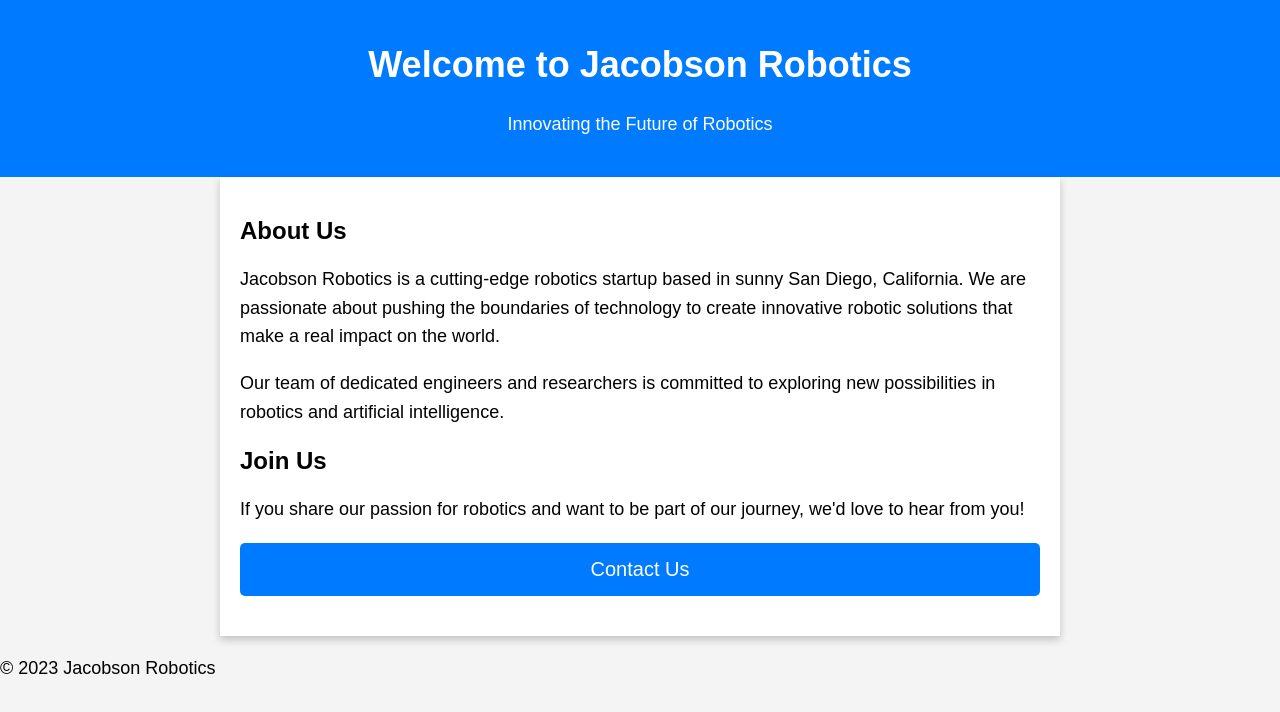
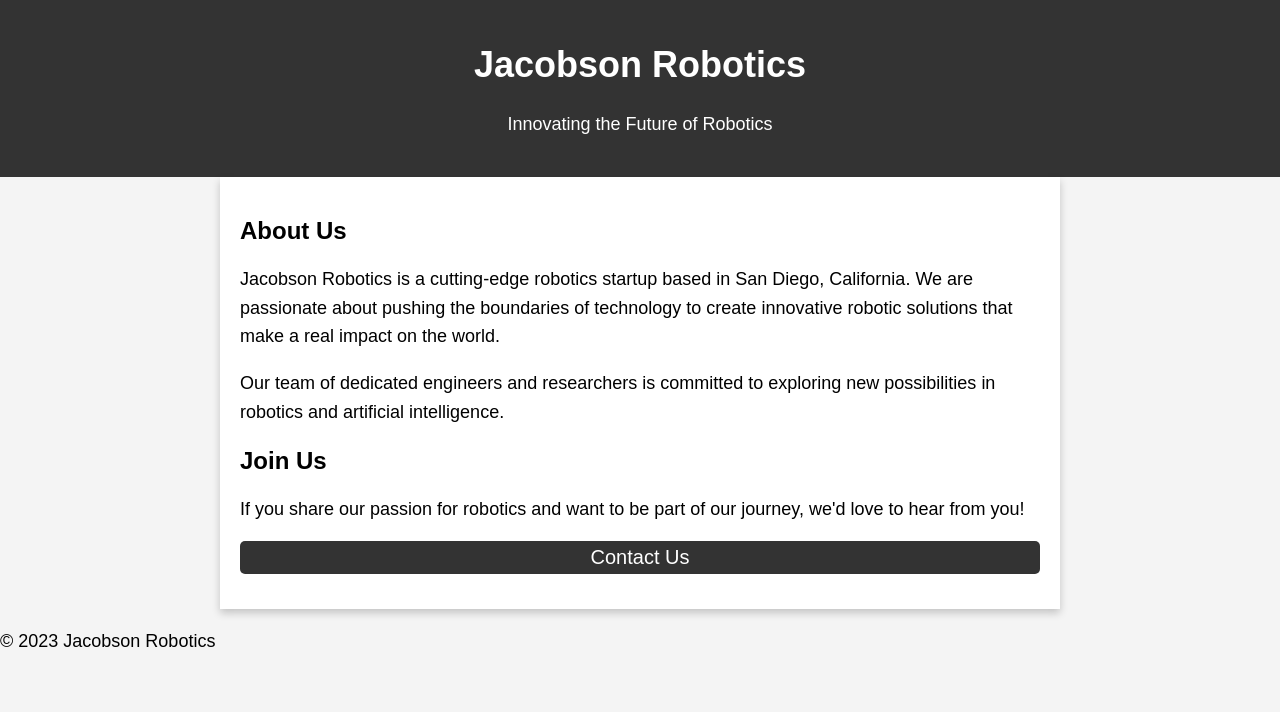
Before and after one commit to JacobsonRobotics/JacobsonRobotics.github.io, a plain HTML site: page index.html in a window 1280 px wide. Drawn offline with Linux system fonts and the light colour scheme.

Commit message:
Update index.html

```diff
--- a/index.html
+++ b/index.html
@@ -3,18 +3,18 @@
 <head>
     <meta charset="UTF-8">
     <meta name="viewport" content="width=device-width, initial-scale=1.0">
-    <title>Jacobson Robotics - Innovating the Future</title>
+    <title>Jacobson Robotics</title>
     <style>
         /* Add your CSS styles here */
         body {
-            font-family: Arial, sans-serif;
+            font-family: sans-serif;
             background-color: #f4f4f4;
             margin: 0;
             padding: 0;
         }
 
         header {
-            background-color: #007bff;
+            background-color: #333;
             color: #fff;
             text-align: center;
             padding: 20px 0;
@@ -40,11 +40,11 @@
         .cta-button {
             display: block;
             text-align: center;
-            background-color: #007bff;
+            background-color: #333;
             color: #fff;
             font-size: 20px;
-            padding: 15px 30px;
-            margin: 20px auto;
+            padding: 5px 10px;
+            margin: 15px auto;
             text-decoration: none;
             border-radius: 5px;
         }
@@ -56,13 +56,13 @@
 </head>
 <body>
     <header>
-        <h1>Welcome to Jacobson Robotics</h1>
+        <h1>Jacobson Robotics</h1>
         <p>Innovating the Future of Robotics</p>
     </header>
 
     <div class="container">
         <h2>About Us</h2>
-        <p>Jacobson Robotics is a cutting-edge robotics startup based in sunny San Diego, California. We are passionate about pushing the boundaries of technology to create innovative robotic solutions that make a real impact on the world.</p>
+        <p>Jacobson Robotics is a cutting-edge robotics startup based in San Diego, California. We are passionate about pushing the boundaries of technology to create innovative robotic solutions that make a real impact on the world.</p>
         <p>Our team of dedicated engineers and researchers is committed to exploring new possibilities in robotics and artificial intelligence.</p>
 
         <h2>Join Us</h2>
```
